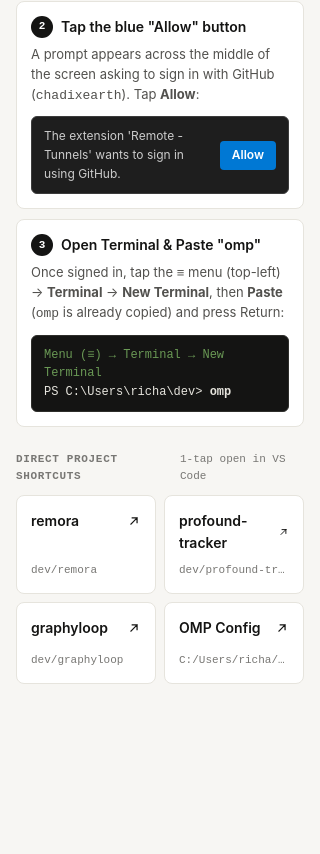
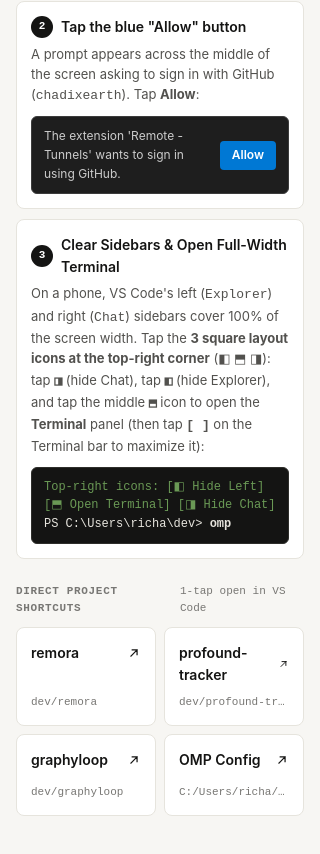
Before and after one commit to chadixearth/remora, an Electron app: page web/index.html in a window 320 px wide. Shown: the part 977-1831 px from the top of the page. Before the commit the page ends 1781 px from the top, so only its background shows below. Drawn offline with Linux system fonts and the light colour scheme.

Commit message:
docs(web): add top-right layout icon guide to clear mobile sidebars and show Terminal

```diff
--- a/web/index.html
+++ b/web/index.html
@@ -112,11 +112,11 @@
         <div class="step-box">
           <div class="step-head">
             <span class="step-num">3</span>
-            <span class="step-title">Open Terminal &amp; Paste "omp"</span>
+            <span class="step-title">Clear Sidebars &amp; Open Full-Width Terminal</span>
           </div>
-          <p class="step-desc">Once signed in, tap the <strong>≡</strong> menu (top-left) → <strong>Terminal</strong> → <strong>New Terminal</strong>, then <strong>Paste</strong> (<code>omp</code> is already copied) and press Return:</p>
+          <p class="step-desc">On a phone, VS Code's left (<code>Explorer</code>) and right (<code>Chat</code>) sidebars cover 100% of the screen width. Tap the <strong>3 square layout icons at the top-right corner</strong> (<code>◧</code> <code>⬒</code> <code>◨</code>): tap <strong><code>◨</code></strong> (hide Chat), tap <strong><code>◧</code></strong> (hide Explorer), and tap the middle <strong><code>⬒</code></strong> icon to open the <strong>Terminal</strong> panel (then tap <strong><code>[ ]</code></strong> on the Terminal bar to maximize it):</p>
           <div class="vscode-term-mock">
-            <div class="vscode-term-green">Menu (≡) → Terminal → New Terminal</div>
+            <div class="vscode-term-green">Top-right icons: [◧ Hide Left]  [⬒ Open Terminal]  [◨ Hide Chat]</div>
             <div>PS C:\Users\richa\dev&gt; <strong>omp</strong></div>
           </div>
         </div>
```
